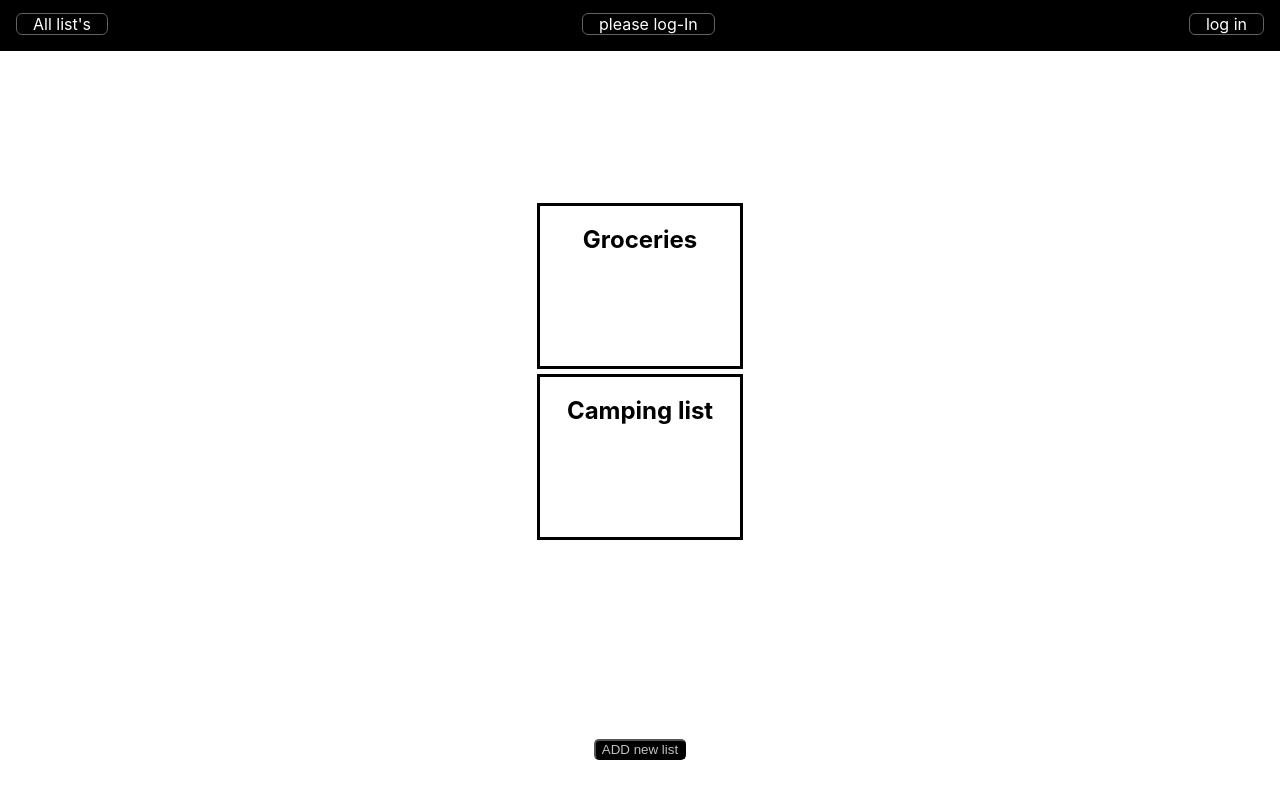
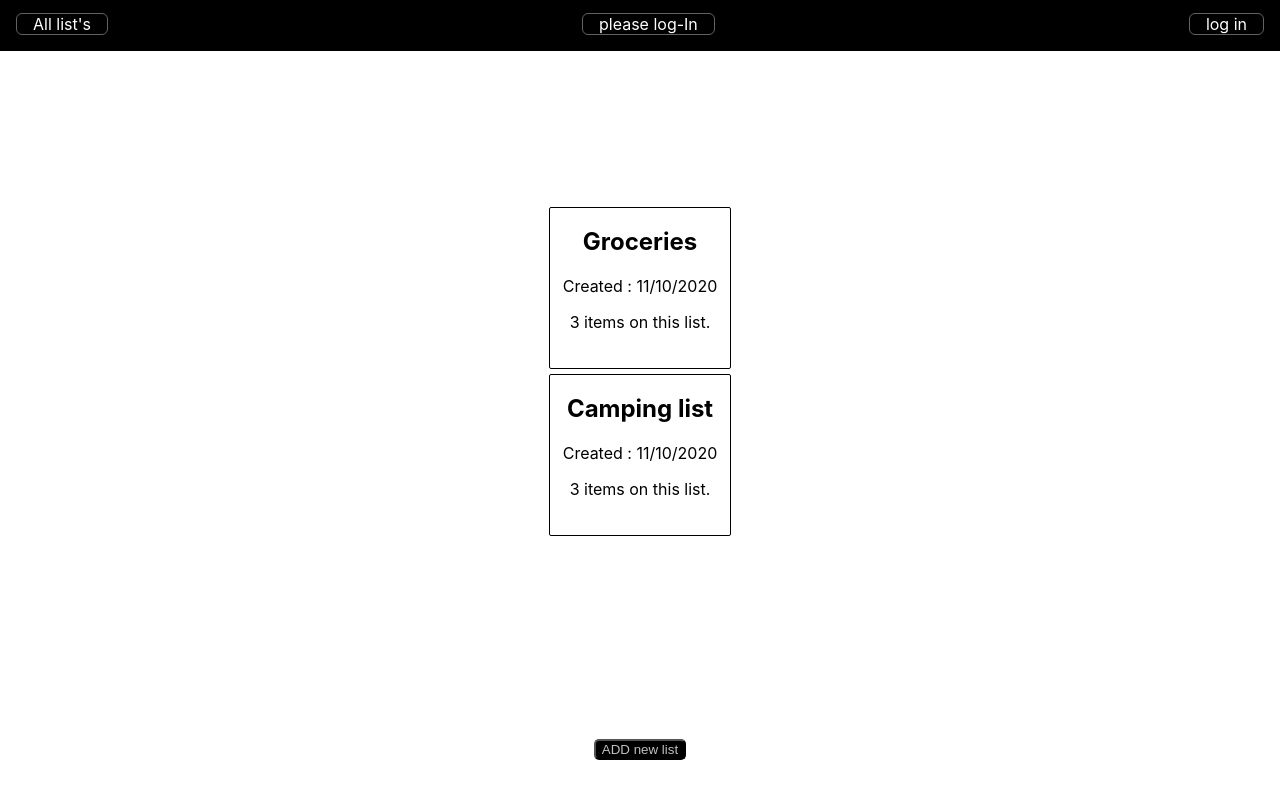
Before and after one commit to Luka-dot/familyShopper, a React (Create React App) app: page / in a window 1280 px wide. Built offline with nearby package versions, Linux system fonts and the light colour scheme; no server answers.

Commit message:
set up directory page

```diff
--- a/src/components/directory/directory-componenet.jsx
+++ b/src/components/directory/directory-componenet.jsx
@@ -5,12 +5,22 @@
 
     const DirectoryList = (props) => {
         console.log(props.mainList);
+
+        const handleSelectList = (id) => {
+            const elementsIndex = props.mainList.findIndex(element => element.id === id )
+            console.log(elementsIndex);
+            const selectedList = props.mainList[elementsIndex].listDetail;
+            console.log(selectedList)
+        }
+
         return (
             <div className="directory-wrapper">
                 {
                     props.mainList.map((props) => (
-                        <div className="directory-card">
+                        <div className="directory-card" onClick={() => handleSelectList(props.id)}>
                             <h2>{props.name}</h2>
+                            <p>Created : {props.created}</p>
+                            <p>{props.listDetail.length} items on this list.</p>
                         </div>
                     ))
                 }
--- a/src/components/directory/directory-component.styles.scss
+++ b/src/components/directory/directory-component.styles.scss
@@ -1,6 +1,10 @@
 .directory-card {
-    width: 200px;
+    width: 180px;
     height: 160px;
-    border: 3px solid black;
+    border: 1px solid black;
     margin: 5px;
+    border-radius: 2px;
+    justify-content: center;
+    align-items: center;
+
 }
--- a/src/components/main-list/main-list.component.jsx
+++ b/src/components/main-list/main-list.component.jsx
@@ -22,7 +22,7 @@ const MainList = (props) => {
         <div className="list-main-wrapper">
             <div className="list-main-list">
                 {
-                    props.mainList.map((props) => (
+                    props.mainList[1].listDetail.map((props) => (
                         <ListItem
                             key={props.id}
                             {...props}
--- a/src/data/base-date.js
+++ b/src/data/base-date.js
@@ -2,7 +2,7 @@ const initialData = [
     {
     id: 101,
     name: 'Groceries',
-    created: 11/10/2020,
+    created: "11/10/2020",
     listDetail: [{
             id: 1,
             text: "this is a first list item",
@@ -22,7 +22,7 @@ const initialData = [
     {
     id: 102,
     name: 'Camping list',
-    created: 11/10/2020,
+    created: "11/10/2020",
     listDetail: [{
             id: 21,
             text: "this is a first list item",
--- a/src/redux/actions/index.js
+++ b/src/redux/actions/index.js
@@ -31,3 +31,10 @@ export const logIn = () => {
         type: 'LOG_IN',
     }
 };
+
+export const singleListSelection = (id) => {
+    return{
+        type: 'SINGLE_LIST',
+        payload: id
+    }
+};
--- a/src/redux/reducers/main-list.js
+++ b/src/redux/reducers/main-list.js
@@ -6,12 +6,14 @@ const mainListReducer = (state = initialState, action) => {
     switch(action.type) {
         case "GET_LIST":
             return state;
+
         case "DELETE_ITEM":
             let newList = state.filter((item) => { return item.id !== action.payload});
             console.log(newList)
             return [
                 ...state.filter((item) => { return item.id !== action.payload})
             ];
+
         case "ADD_ITEM":
             let newItem = { id: (Math.random()), text: action.payload, completed: false}
             console.log('add item')
@@ -19,6 +21,7 @@ const mainListReducer = (state = initialState, action) => {
                 ...state,
                 newItem
             ];
+
         case "TOGGLE_COMPLETED":
             const elementsIndex = state.findIndex(element => element.id === action.payload )
             console.log('element index ', elementsIndex)
@@ -35,7 +38,13 @@ const mainListReducer = (state = initialState, action) => {
             ]
             }
         default:
-            return [ ...state ]
+            return [ ...state ];
+
+        case "SINGLE_LIST":
+            console.log('single list fired')
+            return [
+                ...state
+            ];
     }
 };
 
```
